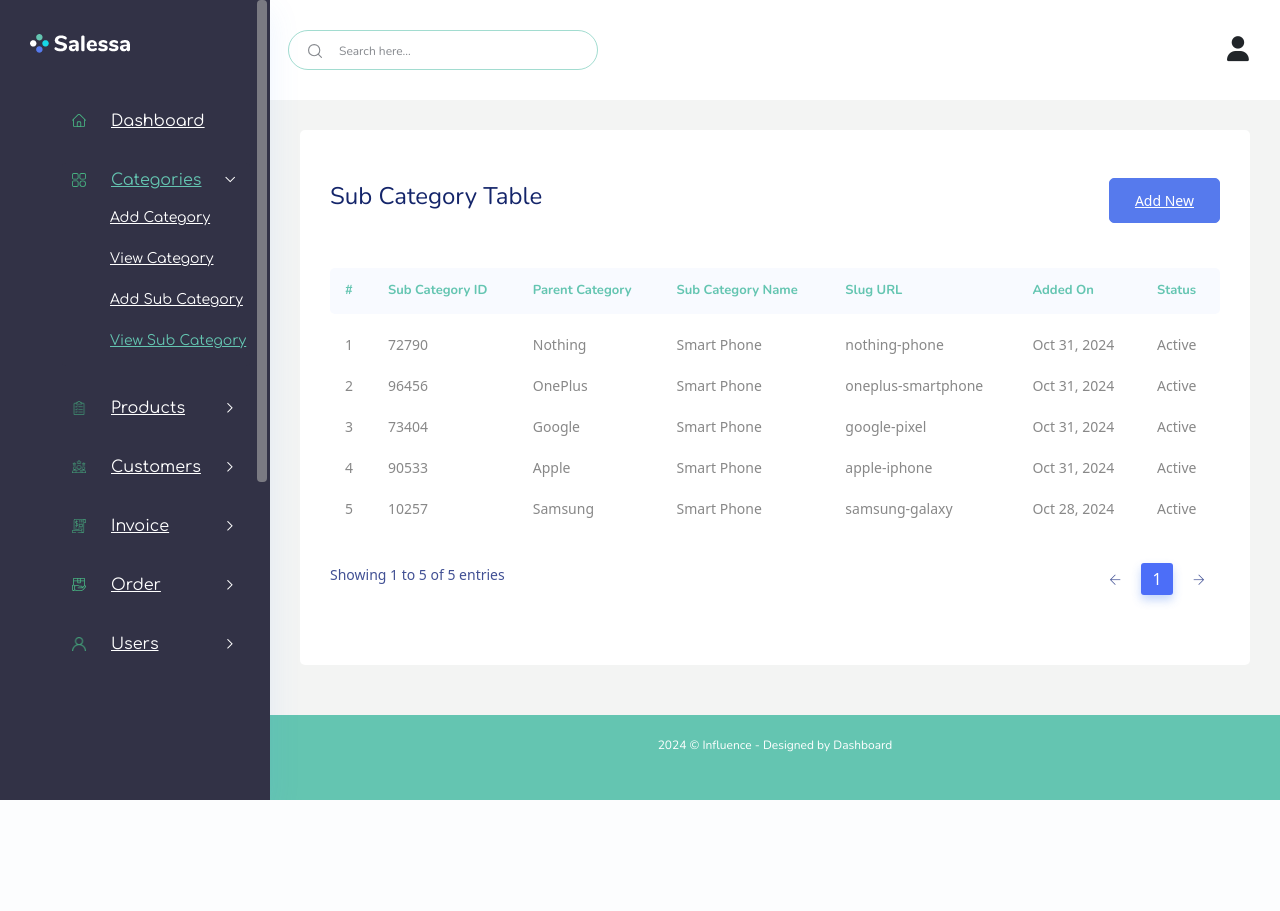
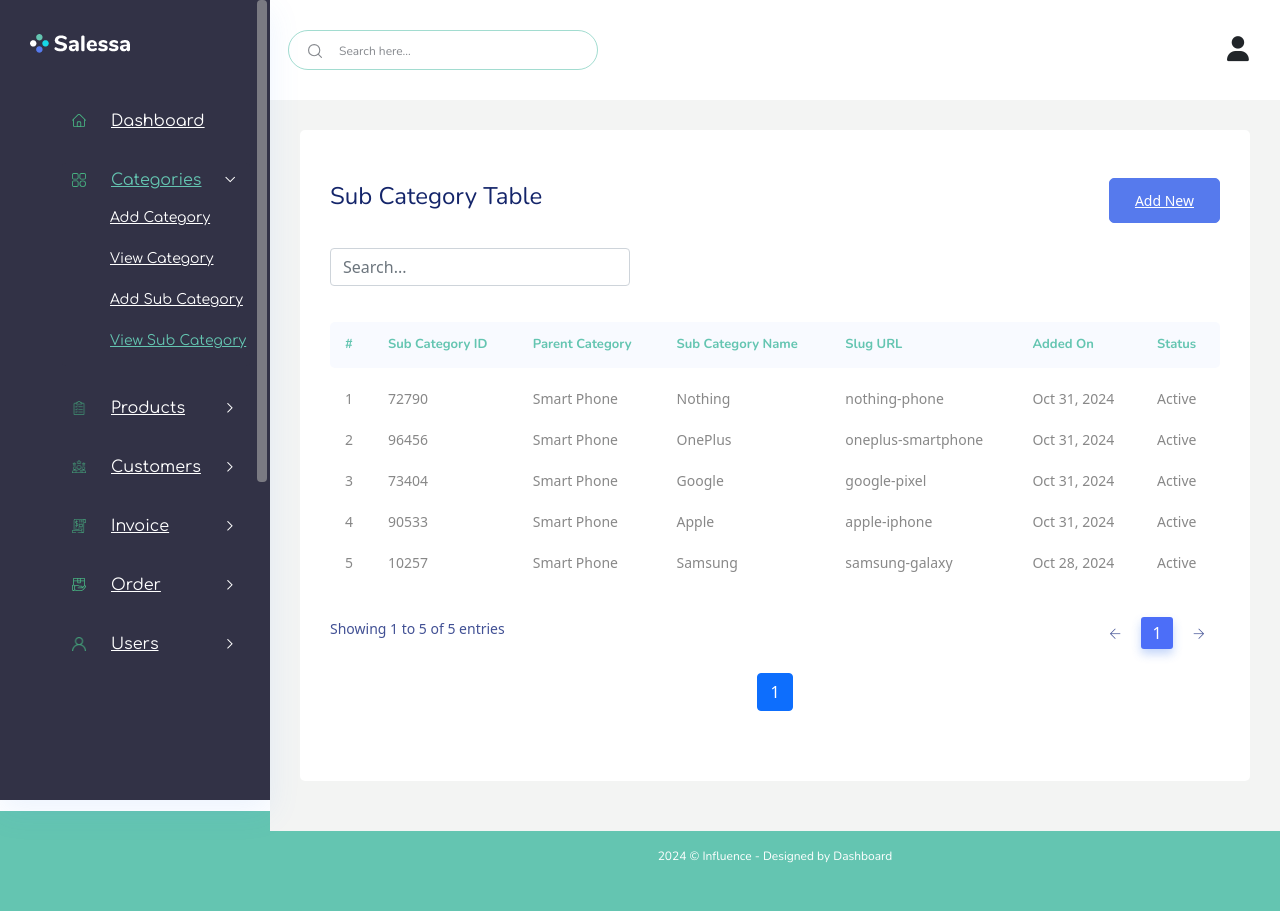
Before and after one commit to fahim-04/E-commerce, a PHP site: page /view-sub-categories.php in a window 1280 px wide. Before the commit the page ends 800 px from the top, so only its background shows below. Run offline with PHP 8.4, Linux system fonts and the light colour scheme; data comes from the database, SQL or seed files in the repository; some libraries are stand-ins or nearby versions.

Commit message:
search bar and pagination
added search bar and pagination  to view-sub-categories.php

```diff
--- a/admin/backend/functions.php
+++ b/admin/backend/functions.php
@@ -24,30 +24,76 @@
 //   view categories page end X
 
 
-// sub categories start
-function get_sub_Categories($conn)
+//sub categories start
+
+// function get_sub_Categories($conn)
+// {
+//   $sql = "SELECT * FROM ec_sub_categories ORDER BY id DESC";
+//   $check = mysqli_query($conn, $sql);
+//   $sno = 1;
+//   while ($result = mysqli_fetch_assoc($check)) {
+//     $sql2 = "SELECT cate_name FROM ec_categories WHERE cate_id = '$result[parent_id]'";
+//     $check2 = mysqli_query($conn, $sql2);
+//     $parent = mysqli_fetch_assoc($check2);
+//     echo  $output = "<tr>
+//                <td>" . $sno++ . "</td>
+//                <td>" . $result['cate_id'] . "</td>
+//                <td>" . $result['cate_name'] . "</td>
+//                <td>" . $parent['cate_name'] . "</td>
+//                <td>" . $result['slug_url'] . "</td>
+//                <td>" . $result['added_on'] . "</td>
+//                <td>" . ($result['status'] ? 'Active' : 'Inactive') . "</td>
+//             </tr>";
+//   }
+// }
+// Function to get Sub Categories with Pagination
+function get_sub_Categories($conn, $page = 1, $limit = 10, $search = "")
 {
-  $sql = "SELECT * FROM ec_sub_categories ORDER BY id DESC";
+  // Calculate the starting row for the SQL query
+  $offset = ($page - 1) * $limit;
+
+  // Base query with search filter if search term exists
+  $searchCondition = $search ? "AND ec_sub_categories.cate_name LIKE '%" . mysqli_real_escape_string($conn, $search) . "%'" : "";
+  $sql = "SELECT ec_sub_categories.*, ec_categories.cate_name AS parent_name
+            FROM ec_sub_categories
+            LEFT JOIN ec_categories ON ec_sub_categories.parent_id = ec_categories.cate_id
+            WHERE 1 $searchCondition
+            ORDER BY ec_sub_categories.id DESC
+            LIMIT $limit OFFSET $offset";
   $check = mysqli_query($conn, $sql);
-  $sno = 1;
+
+  $output = '';
+  $sno = $offset + 1;
+
   while ($result = mysqli_fetch_assoc($check)) {
-    $sql2 = "SELECT cate_name FROM ec_categories WHERE cate_id = '$result[parent_id]'";
-    $check2 = mysqli_query($conn, $sql2);
-    $parent = mysqli_fetch_assoc($check2);
-    echo  $output = "<tr>
+    $output .= "<tr>
                        <td>" . $sno++ . "</td>
                        <td>" . $result['cate_id'] . "</td>
+                       <td>" . $result['parent_name'] . "</td>
                        <td>" . $result['cate_name'] . "</td>
-               <td>" . $parent['cate_name'] . "</td>
                        <td>" . $result['slug_url'] . "</td>
                        <td>" . $result['added_on'] . "</td>
                        <td>" . ($result['status'] ? 'Active' : 'Inactive') . "</td>
                        </tr>";
   }
+
+  return $output;
 }
 
+// Function to calculate total number of pages for pagination
+function getTotalSubCategoriesPages($conn, $limit = 10, $search = "")
+{
+  $searchCondition = $search ? "WHERE cate_name LIKE '%" . mysqli_real_escape_string($conn, $search) . "%'" : "";
+  $result = mysqli_query($conn, "SELECT COUNT(*) as total FROM ec_sub_categories $searchCondition");
+  $row = mysqli_fetch_assoc($result);
+  return ceil($row['total'] / $limit);
+}
 
-// add product page ajax code
+// sub categories end
+
+
+
+// add product page start ajax code
 if (isset($_POST['cate_id'])) {
   $p_id = $_POST['cate_id'];
   $sql = "SELECT * FROM ec_sub_categories WHERE parent_id = $p_id ORDER BY id DESC";
@@ -60,7 +106,7 @@
     echo "<option value=" . $result['cate_id'] . ">" . $result['cate_name'] . "</option>";
   }
 }
-// sub categories end
+// add product page end
 
 // view products start
 function get_Products($conn)
--- /dev/null
+++ b/admin/backend/search_sub_categories.php
@@ -0,0 +1,11 @@
+<?php
+include_once 'functions.php';
+
+if (isset($_GET['query'])) {
+    $search = $_GET['query'];
+    $page = isset($_GET['page']) ? (int)$_GET['page'] : 1;
+    $limit = 10; // Ensure this matches the limit in `getTotalSubCategories`
+
+    $subCategories = get_sub_Categories($conn, $page, $limit, $search);
+    echo $subCategories;
+}
--- a/admin/backend/view-sub-categories.php
+++ b/admin/backend/view-sub-categories.php
@@ -1,5 +1,11 @@
 <?php
 session_start();
+include 'functions.php';
+include 'search_sub_categories.php';
+
+$page = isset($_GET['page']) ? (int)$_GET['page'] : 1;
+$limit = 10;
+$search = isset($_GET['search']) ? $_GET['search'] : "";
 ?>
 <!DOCTYPE html>
 <html lang="zxx">
@@ -15,9 +21,8 @@
 
 <body class="crm_body_bg">
     <?php include 'header.php'; ?>
-    <?php include 'functions.php'; ?>
+
     <section class="main_content dashboard_part large_header_bg">
-
         <?php include 'header_nav.php'; ?>
 
         <div class="main_content_iner">
@@ -25,25 +30,20 @@
                 <div class="row justify-content-center">
                     <div class="col-lg-12">
                         <div class="white_card card_height_100 mb_30">
-
                             <div class="white_card_body pt-5">
                                 <div class="QA_section">
                                     <div class="white_box_tittle list_header">
                                         <h4>Sub Category Table</h4>
                                         <div class="box_right d-flex lms_block">
-
                                             <div class="add_button ms-2">
-                                                <a
-                                                    href="add-sub-categories.php"
-                                                    data-bs-toggle="modal"
-                                                    data-bs-target="#addcategory"
-                                                    class="btn_1">Add New
-                                                </a>
+                                                <a href="add-sub-categories.php" data-bs-toggle="modal" data-bs-target="#addcategory" class="btn_1">Add New</a>
                                             </div>
                                         </div>
                                     </div>
                                     <div class="QA_table mb_30">
-
+                                        <div class="search-bar mb-3">
+                                            <input type="text" id="searchInput" class="form-control" style="max-width: 300px;" placeholder="Search...">
+                                        </div>
                                         <table class="table lms_table_active">
                                             <thead>
                                                 <tr>
@@ -56,20 +56,50 @@
                                                     <th scope="col">Status</th>
                                                 </tr>
                                             </thead>
-                                            <tbody>
-                                                <?php echo get_sub_Categories($conn); ?>
+                                            <tbody id="tableBody">
+                                                <?php echo get_sub_Categories($conn, $page, $limit, $search); ?>
 
                                             </tbody>
                                         </table>
+                                        <!-- Pagination links -->
+                                        <div class="pagination d-flex justify-content-center mt-4">
+                                            <?php
+                                            $totalPages = getTotalSubCategoriesPages($conn, $limit, $search);
+
+                                            if ($page > 1) {
+                                                echo '<a href="?page=' . ($page - 1) . '&search=' . $search . '" class="btn btn-secondary mr-1">Previous</a>';
+                                            }
+
+                                            for ($i = 1; $i <= $totalPages; $i++) {
+                                                echo '<a href="?page=' . $i . '&search=' . $search . '" class="btn ' . ($i === $page ? 'btn-primary' : 'btn-default') . ' mr-1">' . $i . '</a>';
+                                            }
+
+                                            if ($page < $totalPages) {
+                                                echo '<a href="?page=' . ($page + 1) . '&search=' . $search . '" class="btn btn-secondary">Next</a>';
+                                            }
+                                            ?>
+                                        </div>
                                     </div>
                                 </div>
                             </div>
                         </div>
                     </div>
-                    <div class="col-12"></div>
                 </div>
             </div>
         </div>
 
-
         <?php include 'footer.php'; ?>
+        <script>
+            document.getElementById("searchInput").addEventListener("keyup", function() {
+                var query = this.value.trim();
+                var xhr = new XMLHttpRequest();
+                xhr.open("GET", "search_sub_categories.php?query=" + encodeURIComponent(query), true);
+                xhr.onreadystatechange = function() {
+                    if (xhr.readyState == 4 && xhr.status == 200) {
+                        document.getElementById("tableBody").innerHTML = xhr.responseText;
+                    }
+                }
+                xhr.send();
+                // window.location.href = "demo.php?search=" + encodeURIComponent(query);
+            });
+        </script>
```
Lines whose indentation alone changed are shown as unchanged.
